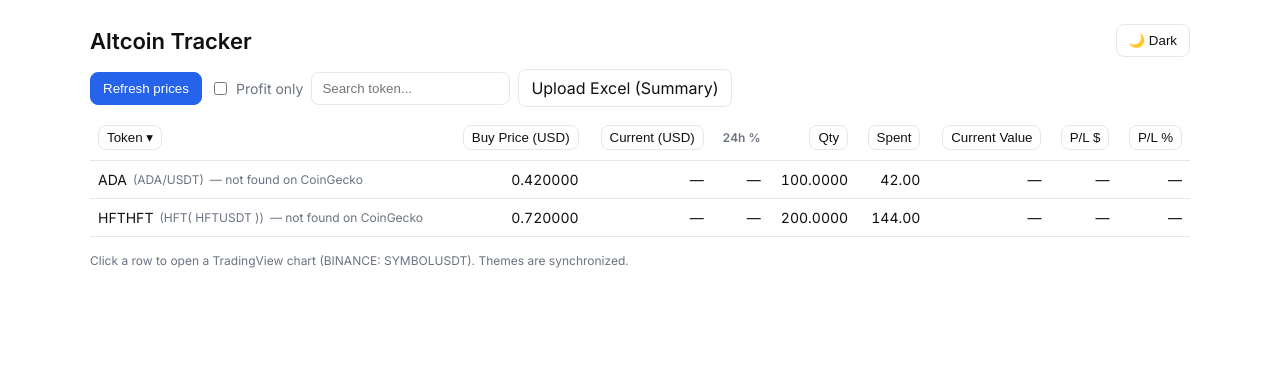
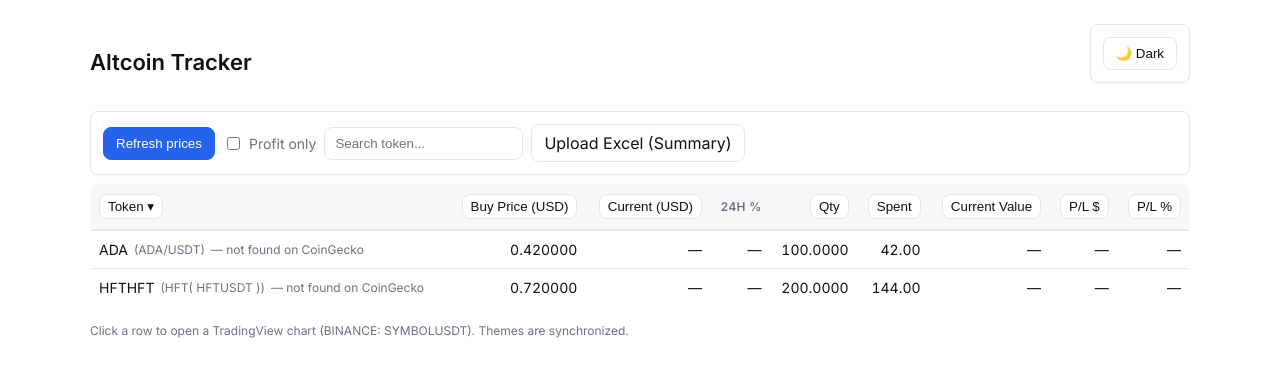
Before and after one commit to mkozienko/AltcoinTracker3, a Next.js app: page / in a window 1280 px wide. Shown: the top 376 px of the page. Built offline with nearby package versions, Linux system fonts and the light colour scheme.

Commit message:
Add files via upload

```diff
--- a/public/styles.css
+++ b/public/styles.css
@@ -25,3 +25,46 @@ tbody tr:hover{ background:rgba(0,0,0,.03); }
 .modal-h{ display:flex; align-items:center; justify-content:space-between; padding:12px 16px; border-bottom:1px solid var(--border); }
 .modal-b{ padding:8px; height:600px; }
 footer{ margin-top:16px; color:var(--muted); font-size:12px; }
+
+/* ======= Улучшенный вид таблицы и панели ======= */
+
+/* Верхняя панель */
+.controls {
+  border: 1px solid var(--border);
+  background: var(--bg);
+  border-radius: 8px;
+  padding: 12px;
+  margin-bottom: 16px;
+  box-shadow: 0 1px 2px rgba(0,0,0,0.05);
+}
+
+/* Заголовок таблицы */
+thead th {
+  background-color: #f7f7f7;
+  border-bottom: 2px solid var(--border);
+  font-weight: 600;
+  text-transform: uppercase;
+  letter-spacing: 0.02em;
+}
+
+/* Контур вокруг таблицы */
+table {
+  border: 1px solid var(--border);
+  border-radius: 8px;
+  overflow: hidden;
+}
+
+/* Разделение строк и наведение */
+tbody tr:hover {
+  background: rgba(0, 0, 0, 0.03);
+  transition: background 0.2s ease;
+}
+
+/* Для тёмной темы */
+.dark thead th {
+  background-color: #1f2937;
+}
+.dark .controls {
+  background: #0f1115;
+  border-color: #1f2937;
+}
```
